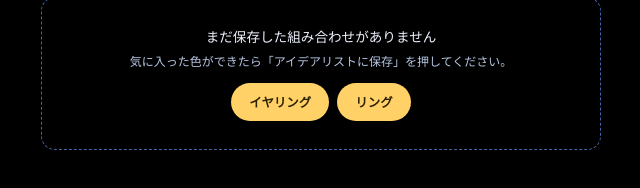
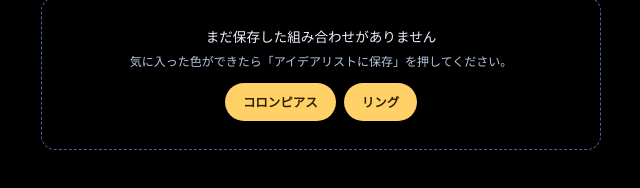
Before and after one commit to ommut/earring-customizer, a plain HTML site: page idea-list.html in a window 1280 px wide. Shown: the part 160-348 px from the top of the page, 319-959 px from the left. Drawn offline with Linux system fonts and the light colour scheme.

Commit message:
Japanese pages: イヤリング -> コロンピアス
Co-Authored-By: Claude Opus 5.5 <noreply@anthropic.com>
Claude-Session: https://claude.ai/code/session_01FQwYhQAEUaf7AVrTjR7vqB

```diff
--- a/idea-list.html
+++ b/idea-list.html
@@ -61,7 +61,7 @@ h1{font-size:1.2rem;font-weight:500;margin-top:14px}
 <div class="bar"><div class="cnt" id="cnt"></div>
 <div class="vt" id="vt"><button id="vGrid" class="on" aria-label="グリッド表示" aria-pressed="true" onclick="setView('grid')"><svg aria-hidden="true" width="18" height="18" viewBox="0 0 24 24" fill="none" stroke="currentColor" stroke-width="2" stroke-linecap="round" stroke-linejoin="round"><rect x="4" y="4" width="7" height="7" rx="1"/><rect x="13" y="4" width="7" height="7" rx="1"/><rect x="4" y="13" width="7" height="7" rx="1"/><rect x="13" y="13" width="7" height="7" rx="1"/></svg></button><button id="vList" aria-label="リスト表示" aria-pressed="false" onclick="setView('list')"><svg aria-hidden="true" width="18" height="18" viewBox="0 0 24 24" fill="none" stroke="currentColor" stroke-width="2" stroke-linecap="round" stroke-linejoin="round"><path d="M5 7h14M5 12h14M5 17h14"/></svg></button></div></div>
 <div id="items" class="grid"></div>
-<div class="empty hidden" id="empty"><p>まだ保存した組み合わせがありません</p><p class="sub">気に入った色ができたら「アイデアリストに保存」を押してください。</p><div class="links"><a href="index-earring.html">イヤリング</a><a href="index-ring.html">リング</a></div></div>
+<div class="empty hidden" id="empty"><p>まだ保存した組み合わせがありません</p><p class="sub">気に入った色ができたら「アイデアリストに保存」を押してください。</p><div class="links"><a href="index-earring.html">コロンピアス</a><a href="index-ring.html">リング</a></div></div>
 <div class="send hidden" id="send">
 <h2>Instagram で相談する</h2>
 <p class="sub">いらないものは削除してから、メッセージをコピーして muta clay の Instagram DM に貼り付けて送ってください。</p>
@@ -73,7 +73,7 @@ h1{font-size:1.2rem;font-weight:500;margin-top:14px}
 <script>
 const IG='hiromi_mutaclay';
 const TXT={
-  earring:'イヤリング',ring:'リング',small:'小',large:'大',open:'ひらく',del:'を削除',
+  earring:'コロンピアス',ring:'リング',small:'小',large:'大',open:'ひらく',del:'を削除',
   count:n=>n+'件 保存中',gone:'販売終了',hello:'muta clay さん、この組み合わせで相談したいです。',
   copied:'コピーしました。Instagram の DM に貼り付けてください',copyFail:'コピーできませんでした。メッセージを長押ししてコピーしてください',
   earringPage:'index-earring.html',ringPage:'index-ring.html'
```
Also changed, not shown: index-earring.html (+3 -3 lines), index-new.html (+3 -3 lines), index-ring.html (+1 -1 lines).
